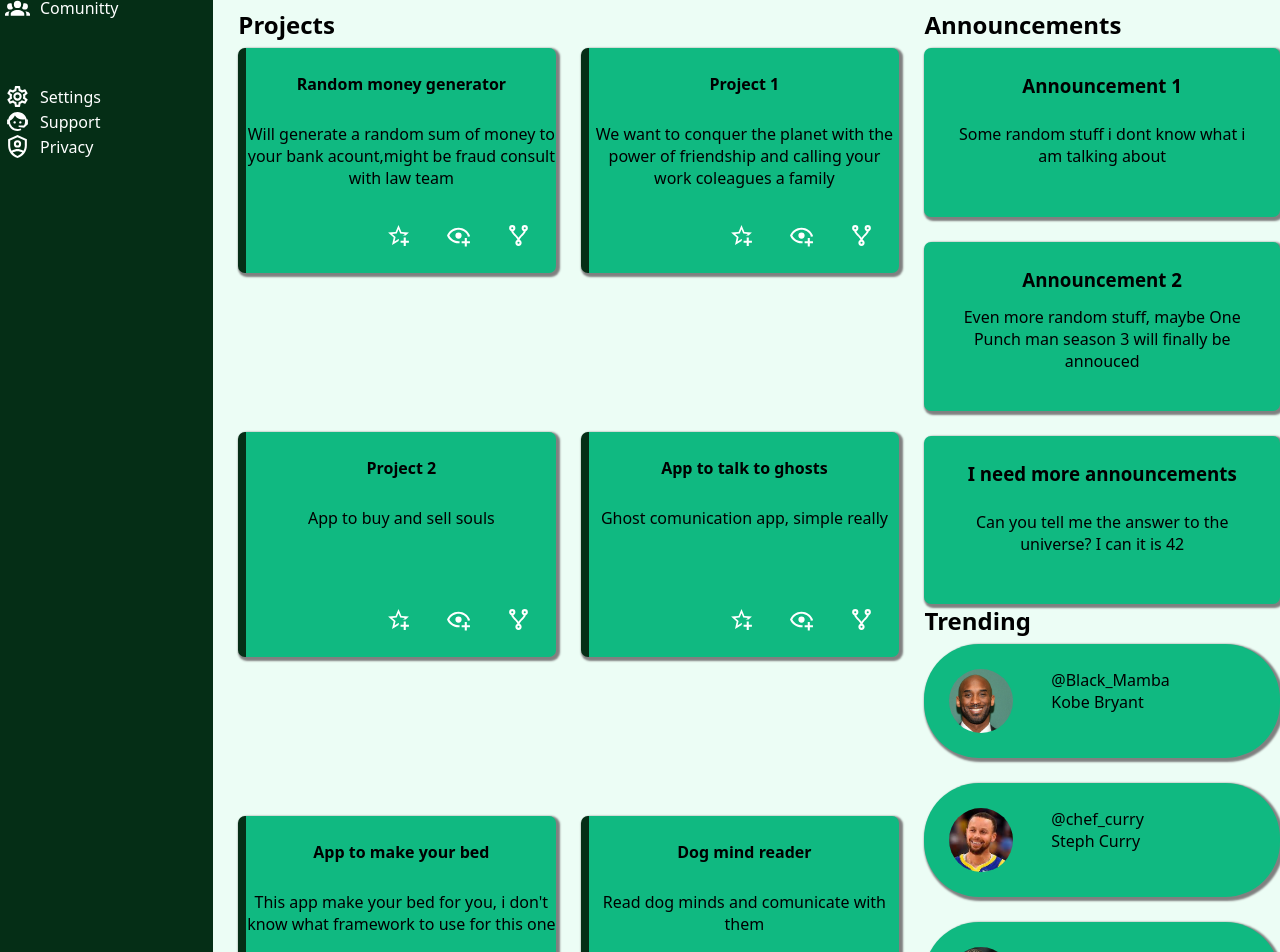
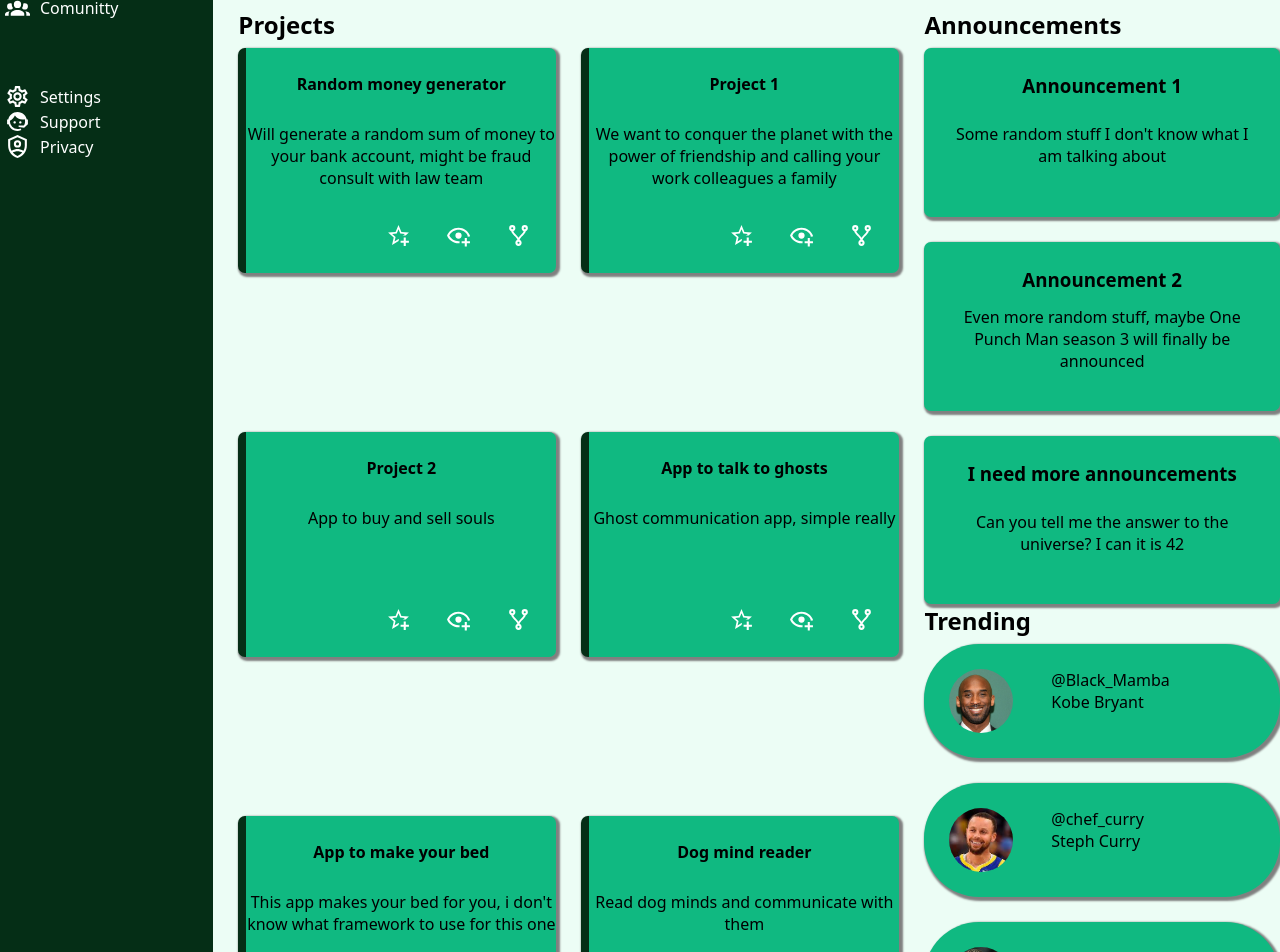
Before and after one commit to arturasVis/admin-dashboard, a plain HTML site: page index.html in a window 1280 px wide. Shown: the part 260-1212 px from the top of the page. Drawn offline with Linux system fonts and the light colour scheme.

Commit message:
Update index.html to fix all the spelling mistakes

```diff
--- a/index.html
+++ b/index.html
@@ -64,7 +64,7 @@
                     <h2 id="cards_title">Projects</h2>
                     <div class="project card">
                         <H1>Random money generator</H1>
-                        <p>Will generate a random sum of money to your bank acount,might be fraud consult with law team</p>
+                        <p>Will generate a random sum of money to your bank account, might be fraud consult with law team</p>
                         <div class="card_icons">
                             <div class="card_icon"><img src="icons/star-plus-outline.svg" alt="" class="icons"></div>
                             <div class="card_icon"><img src="icons/eye-plus-outline.svg" alt="" class="icons"></div>
@@ -73,7 +73,7 @@
                     </div>
                     <div class="project card">
                         <H1>Project 1</H1>
-                        <p>We want to conquer the planet with the power of friendship and calling your work coleagues a family</p>
+                        <p>We want to conquer the planet with the power of friendship and calling your work colleagues a family</p>
                         <div class="card_icons">
                             <div class="card_icon"><img src="icons/star-plus-outline.svg" alt="" class="icons"></div>
                             <div class="card_icon"><img src="icons/eye-plus-outline.svg" alt="" class="icons"></div>
@@ -91,7 +91,7 @@
                     </div>
                     <div class="project card">
                         <H1>App to talk to ghosts</H1>
-                        <p>Ghost comunication app, simple really</p>
+                        <p>Ghost communication app, simple really</p>
                         <div class="card_icons">
                             <div class="card_icon"><img src="icons/star-plus-outline.svg" alt="" class="icons"></div>
                             <div class="card_icon"><img src="icons/eye-plus-outline.svg" alt="" class="icons"></div>
@@ -100,7 +100,7 @@
                     </div>
                     <div class="project card">
                         <H1>App to make your bed</H1>
-                        <p>This app make your bed for you, i don't know what framework to use for this one</p>
+                        <p>This app makes your bed for you, i don't know what framework to use for this one</p>
                         <div class="card_icons">
                             <div class="card_icon"><img src="icons/star-plus-outline.svg" alt="" class="icons"></div>
                             <div class="card_icon"><img src="icons/eye-plus-outline.svg" alt="" class="icons"></div>
@@ -109,7 +109,7 @@
                     </div>
                     <div class="project card">
                         <H1>Dog mind reader</H1>
-                        <p>Read dog minds and comunicate with them</p>
+                        <p>Read dog minds and communicate with them</p>
                         <div class="card_icons">
                             <div class="card_icon"><img src="icons/star-plus-outline.svg" alt="" class="icons"></div>
                             <div class="card_icon"><img src="icons/eye-plus-outline.svg" alt="" class="icons"></div>
@@ -122,11 +122,11 @@
                         <h2>Announcements</h2>
                         <div class="annoucement card">
                             <h3>Announcement 1</h3>
-                            <p>Some random stuff i dont know what i am talking about</p>
+                            <p>Some random stuff I don't know what I am talking about</p>
                         </div>
                         <div class="annoucement card">
                             <h3>Announcement 2</h3>
-                            <p>Even more random stuff, maybe One Punch man season 3 will finally be annouced</p>
+                            <p>Even more random stuff, maybe One Punch Man season 3 will finally be announced </p>
                         </div>
                         <div class="annoucement card">
                             <h3>I need more announcements</h3>
@@ -136,7 +136,7 @@
                     <div class="trending_cards">
                         <h2>Trending</h2>
                         <div class="trending card">
-                            <div class="picture"><img src="profile_pictures/kobe.jpg" class="profile_img" alt="kobe picture"></div>
+                            <div class="picture"><img src="profile_pictures/kobe.jpg" class="profile_img" alt="Kobe picture"></div>
                             <div>
                                 <div class="name_tag">@Black_Mamba</div>
                                 <div class="user_name">Kobe Bryant</div>
```
